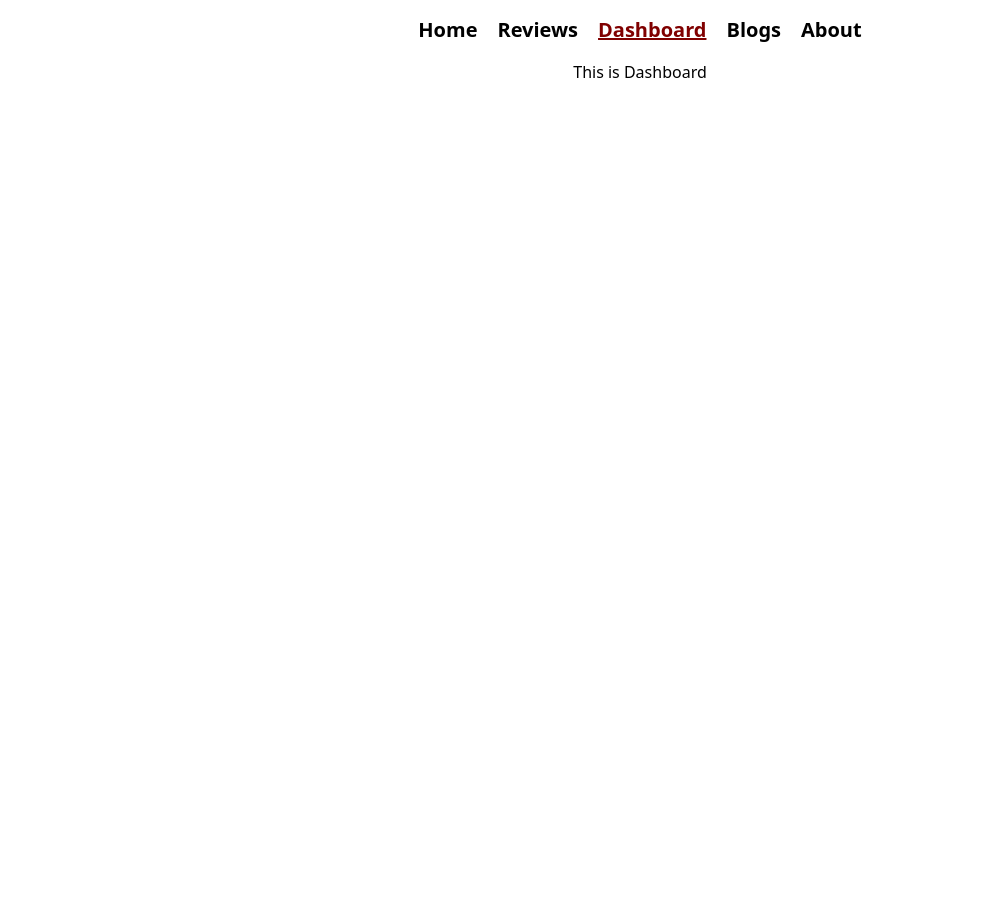
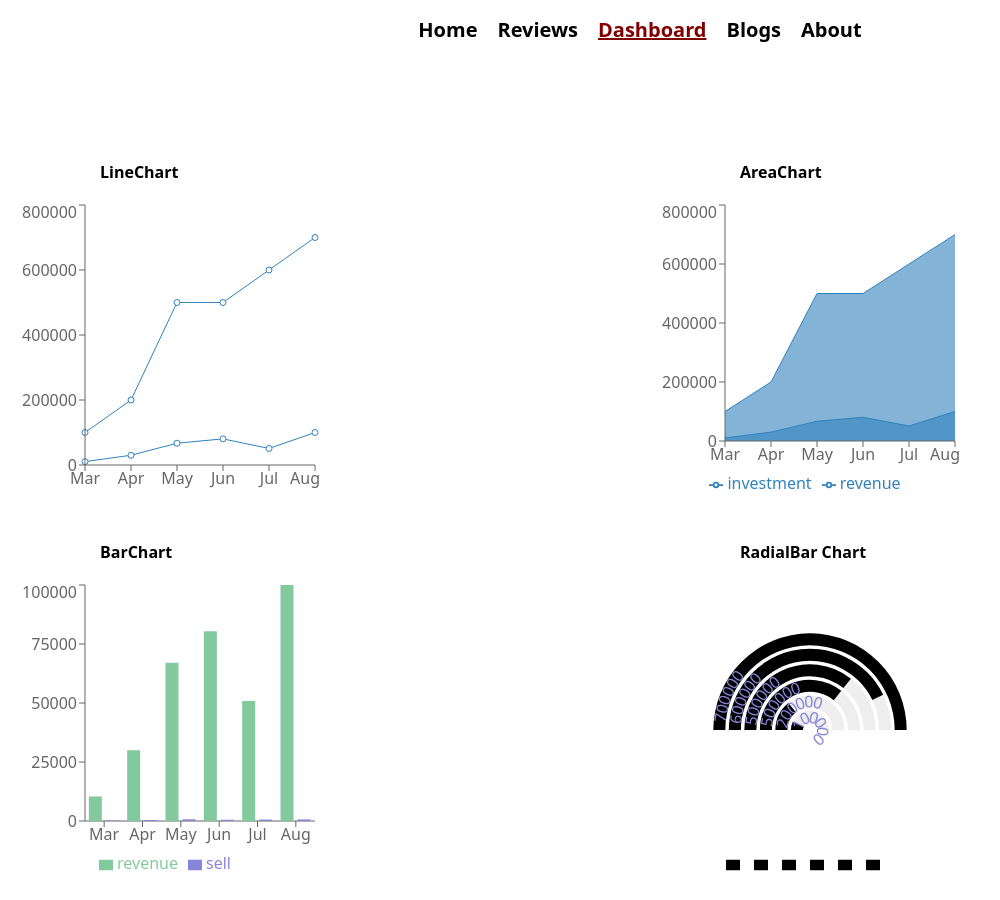
Before and after one commit to shtabdeepaull/Laptop-with-personality, a React (Create React App) app: page /dashboard in a window 1280 px wide. Shown: the whole page, without its empty margins (0-1000 px from the left). Before the commit the page ends 800 px from the top, so only its background shows below. Built offline with nearby package versions, Linux system fonts and the light colour scheme.

Commit message:
added chart in dashboard

```diff
--- a/public/data.json
+++ b/public/data.json
@@ -9,7 +9,7 @@
         "month": "Apr",
         "investment": 200000,
         "sell": 423,
-        "revenue": 24500
+        "revenue": 30000
     },
     {
         "month": "May",
@@ -21,7 +21,7 @@
         "month": "Jun",
         "investment": 500000,
         "sell": 529,
-        "revenue": 40405
+        "revenue": 80405
     },
     {
         "month": "Jul",
@@ -33,6 +33,7 @@
         "month": "Aug",
         "investment": 700000,
         "sell": 670,
-        "revenue": 61000
+        "revenue": 100000
     }
+
 ]
--- a/src/components/Dashboard/Dashboard.js
+++ b/src/components/Dashboard/Dashboard.js
@@ -1,10 +1,61 @@
-import React from 'react';
+import React, { useEffect, useState } from 'react';
+import { Area, AreaChart, Line, LineChart, BarChart, Bar, RadialBarChart, RadialBar ,Legend, Tooltip, XAxis, YAxis } from 'recharts';
+
 
 const Dashboard = () => {
+    const [chart, setChart] = useState([]);
+
+    useEffect(() => {
+        fetch('data.json')
+            .then(res => res.json())
+            .then(data => setChart(data))
+    }, []);
+
     return (
-        <div>
-            <h2>This is Dashboard</h2>
+        <div className='grid grid-cols-2 mt-20'>
+            <div className='m-5'>
+                <p className='font-bold text-left ml-20 mb-4'>LineChart</p>
+                <LineChart width={300} height={300} data={chart}>
+                    <Line dataKey={"investment"}></Line>
+                    <Line dataKey={"revenue"}></Line>
+                    <XAxis dataKey={"month"}></XAxis>
+                    <Tooltip></Tooltip>
+                    <YAxis></YAxis>
+                </LineChart>
+            </div>
+
+            <div className='m-5'>
+                <p className='font-bold text-left ml-20 mb-4'>AreaChart</p>
+                <AreaChart width={300} height={300} data={chart}>
+                    <Area dataKey={"investment"}></Area>
+                    <Area dataKey={"revenue"}></Area>
+                    <XAxis dataKey={"month"}></XAxis>
+                    <Tooltip></Tooltip>
+                    <Legend></Legend>
+                    <YAxis></YAxis>
+                </AreaChart>
+            </div>
+            <div className='m-5'>
+                <p className='font-bold text-left ml-20 mb-4'>BarChart</p>
+                <BarChart width={300} height={300} data={chart}>
+                    <XAxis dataKey="month"></XAxis>
+                    <YAxis></YAxis>
+                    <Tooltip></Tooltip>
+                    <Legend></Legend>
+                    <Bar dataKey="revenue" fill='#82ca9d'></Bar>
+                    <Bar dataKey={"sell"} fill="#8884d8"></Bar>
+                </BarChart>
+            </div>
+            <div className='m-5'>
+                <p className='font-bold text-left ml-20 mb-4'>RadialBar Chart</p>
+                <RadialBarChart width={300} height={300} data={chart} innerRadius="10%" outerRadius="80%" startAngle={180} endAngle={0}>
+                    <RadialBar minAngle={15} label={{ fill: '#8884d8', position: 'insideStart' }} background clockWise={true} dataKey='investment' ></RadialBar>
+                    <Legend />
+                    <Tooltip></Tooltip>
+                </RadialBarChart>
+            </div>
         </div>
+
     );
 };
 
--- a/src/components/Header/Header.js
+++ b/src/components/Header/Header.js
@@ -1,5 +1,4 @@
 import React from 'react';
-import { Link } from 'react-router-dom';
 import CustomLink from '../CustomLink/CustomLink';
 
 const Header = () => {
--- a/src/components/Home/Home.js
+++ b/src/components/Home/Home.js
@@ -3,12 +3,13 @@ import img from '../image/img.png';
 
 const Home = () => {
     return (
-        <div className='flex m-6'>
-            <div className='mt-5'>
-            <h2 className='text-4xl font-semibold '>Laptop With Personality</h2>
-            <p>Lorem ipsum dolor sit amet consectetur adipisicing elit. Quidem et placeat doloribus, est recusandae quibusdam blanditiis rem doloremque laborum tempora.
-            </p>
-            <button className=' p-2 rounded mt-5 font-mono font-semibold bg-red-700 hover:bg-slate-500'>Live Demo</button>
+        <div className='grid gap-x-5 grid-cols-2  m-6'>
+            <div className='mt-20'>
+                <h2 className='text-4xl font-semibold '>Laptop With Personality</h2>
+                <p className='font-mono'>Laptop has a place in our heart when it's about our work and gaming.
+                    And we bring you the most powerful machine that's worth buying at a fare price. Here, we will discuss about the best laptops of 2022. We will help you to decide which one you should buy from your recommendations.
+                </p>
+                <button className=' p-2 rounded mt-5 font-mono font-semibold bg-red-700 hover:bg-slate-500'>Live Demo</button>
             </div>
             <div>
                 <img src={img} alt="" />
```
